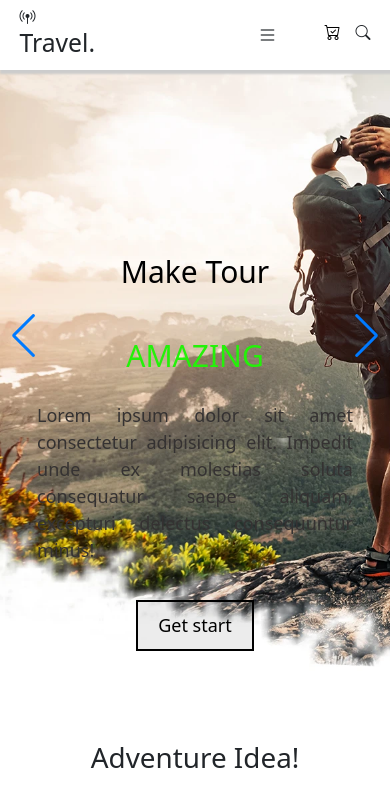
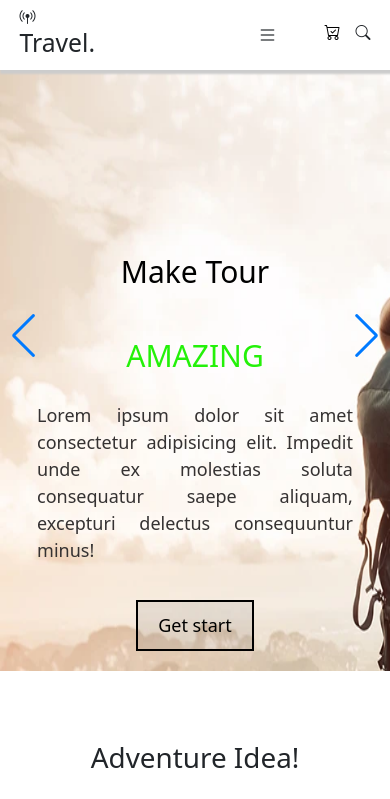
Before and after one commit to quocanhp010102/webcover.github.io, a website: page index.html in a window 390 px wide. Shown: the top 799 px of the page. Drawn offline with nearby package versions, Linux system fonts and the light colour scheme.

Commit message:
Add files via upload

```diff
--- a/styles.css
+++ b/styles.css
@@ -834,10 +834,11 @@ li.menu-nav{
         padding-top: 60%;
      }
      .sliderr.slider1{
-        background-position: right;
+        background-position: right top bottom;
         background: url(./images/home-bg-1.jpg);
-        background-size: cover;
+        background-size: 400% 200%;
         background-repeat: no-repeat;
+
 
     }
     .sliderr.slider2{
@@ -846,7 +847,7 @@ li.menu-nav{
     }
     .sliderr.slider3{
         background: url(./images/home-bg-3.jpg);
-        background-size: cover;
+        background-size: 400% 200%;
     }
     .slider_ndc{
         width: 90%;
```
